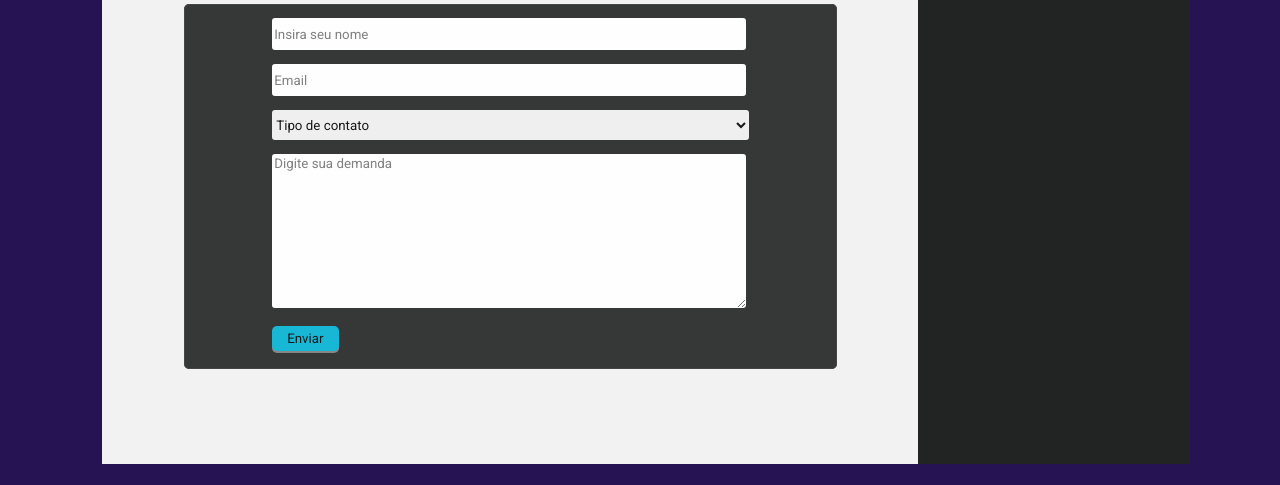
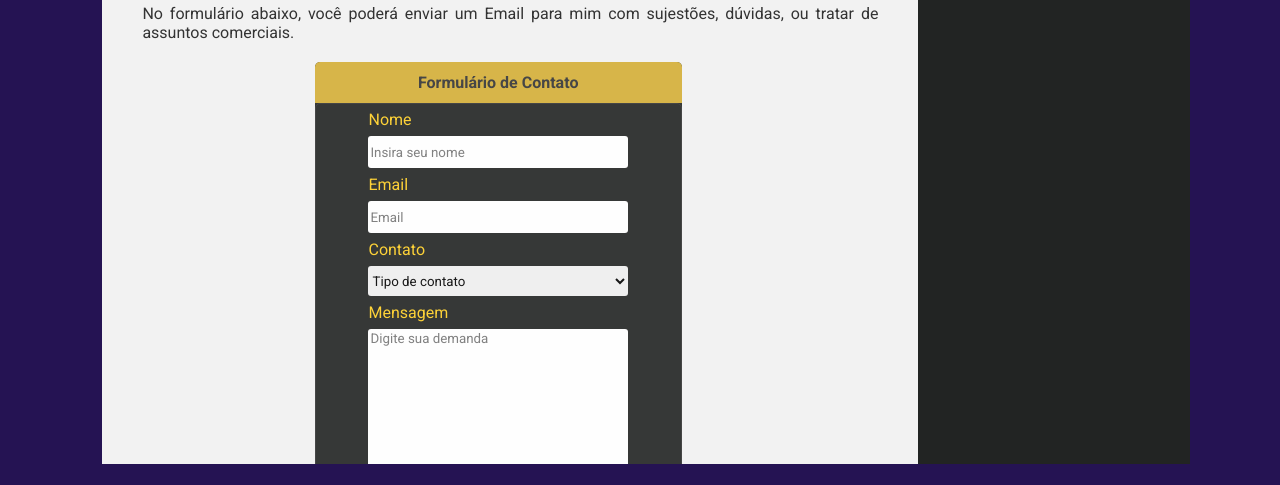
Before and after one commit to IgorRS-2302/energias-limpas, a plain HTML site: page formPage.html in a window 1280 px wide. Shown: the part 315-800 px from the top of the page. Drawn offline with Linux system fonts and the light colour scheme.

Commit message:
visual form e texto

```diff
--- a/formPage.html
+++ b/formPage.html
@@ -14,23 +14,30 @@
       <a href="/landPage.html" class="sideMenu">Home</a>
       <a href="/about.html" class="sideMenu">Sobre Mim</a>
       <a href="/formPage.html" class="sideMenu">Fale Comigo</a>
-      <li><a href="" class="subMenu">PlaceHolder 1</a></li>
+      <li><a href="#faleComigo" class="subMenu">Formulário</a></li>
     </nav>
   </div>
   <div class="parallaxImg"></div>
   <h1>Fale Comigo</h1>
   <div class="content">
+    <p id="informativo">No formulário abaixo, você poderá enviar um Email para mim com sujestões, dúvidas, ou tratar de assuntos comerciais.</p>
     <form id="faleComigo">
+      <div id="faixa"><p>Formulário de Contato</p></div>
       <fieldset>
+        <label for="nome">Nome</label>
         <input type="text" name="nome" id="nome" placeholder="Insira seu nome"> <br>
+        <label for="email">Email</label>
         <input type="email" name="email" id="email" placeholder="Email"> <br>
+        <label for="contato">Contato</label>
         <select name="contato" id="contato">
           <option value="0" disabled selected value>Tipo de contato</option>
           <option value="1">Informações</option>
           <option value="2">Comercial</option>
           <option value="3">Suporte</option>
+          <option value="4">Sujestões</option>
         </select><br>
-        <textarea name="textArea" id="textArea" cols="90" rows="10" placeholder="Digite sua demanda"></textarea><br>
+        <label for="textArea">Mensagem</label>
+        <textarea name="textArea" id="textArea" cols="50" rows="10" placeholder="Digite sua demanda"></textarea><br>
         <input type="submit" value="Enviar" id="submit">
       </fieldset>
     </form>
--- a/style.css
+++ b/style.css
@@ -55,10 +55,15 @@ html {
 .content {
   width: 75%;
   text-align: justify;
+  margin-top: 20px;
 }
 
-h1, h2, h3, p {
+h1, h2, h3 {
   margin: 10px;
+}
+
+p {
+  margin: 10px 10% 10px 10%;
 }
 
 h3 {
@@ -124,9 +129,23 @@ label {
   margin-left: 12%;
 }
 
+#informativo {
+  margin-left: 40px;
+  margin-right: 40px;
+}
+
 #faleComigo {
-  width: 80%;
-  margin: 20px 10% 20px 10%;
+  width: 45%;
+  margin: 20px 10% 20px 26%;
+}
+
+#faixa {
+  border-top-left-radius: 5px;
+  border-top-right-radius: 5px;
+  background-color: #D4AF37;
+  padding: 1px;
+  text-align: center;
+  font-weight: bold;
 }
 
 #nome, #email, #textArea{
@@ -160,7 +179,7 @@ fieldset {
   border-radius: 5px;
   cursor: pointer;
   background-color: #00B1D2;
-  box-shadow: 0 2px #7a7a7a;
+  box-shadow: 0 1px #7a7a7a;
   border: none;
   outline: none;
 }
```
